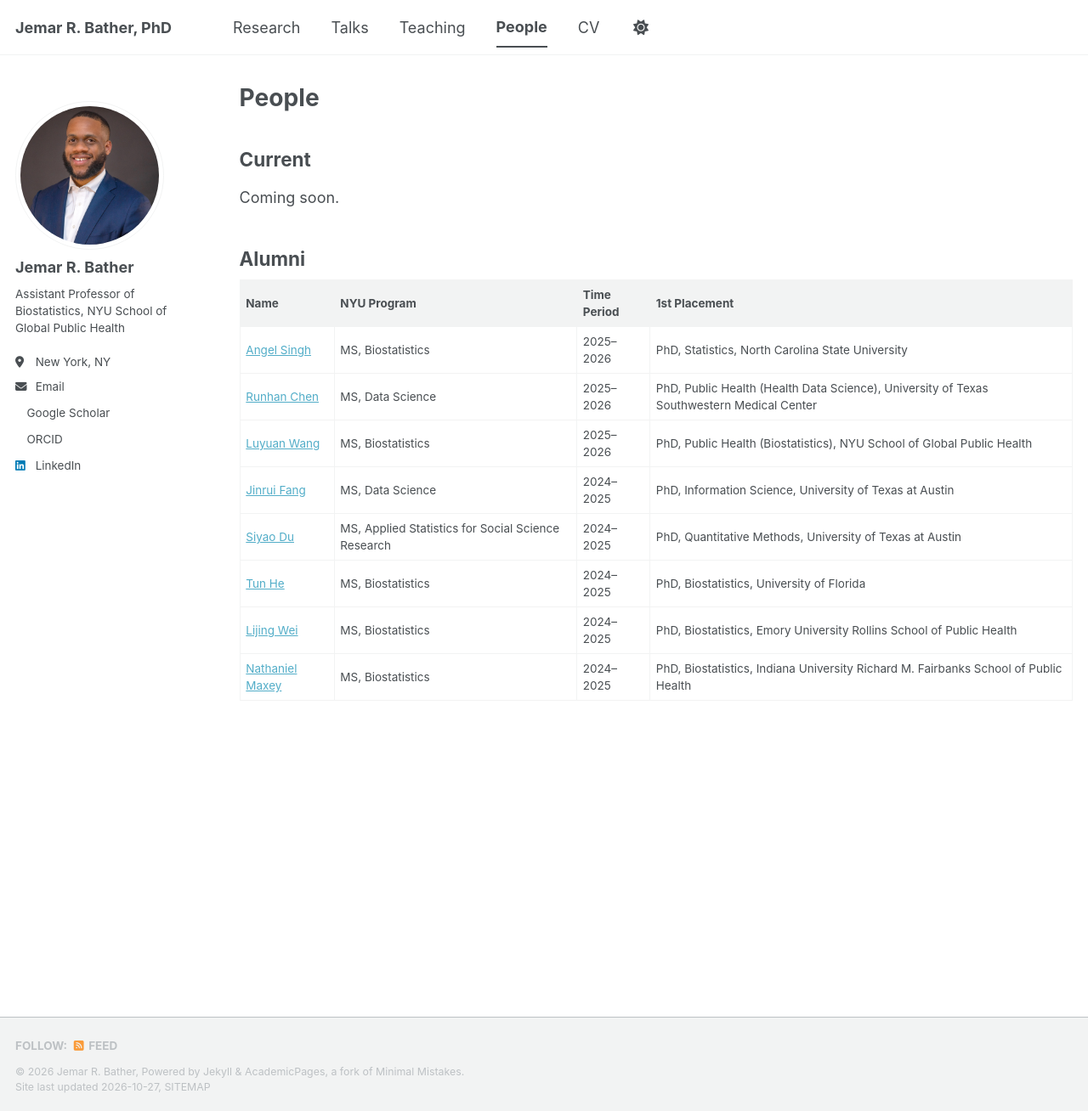
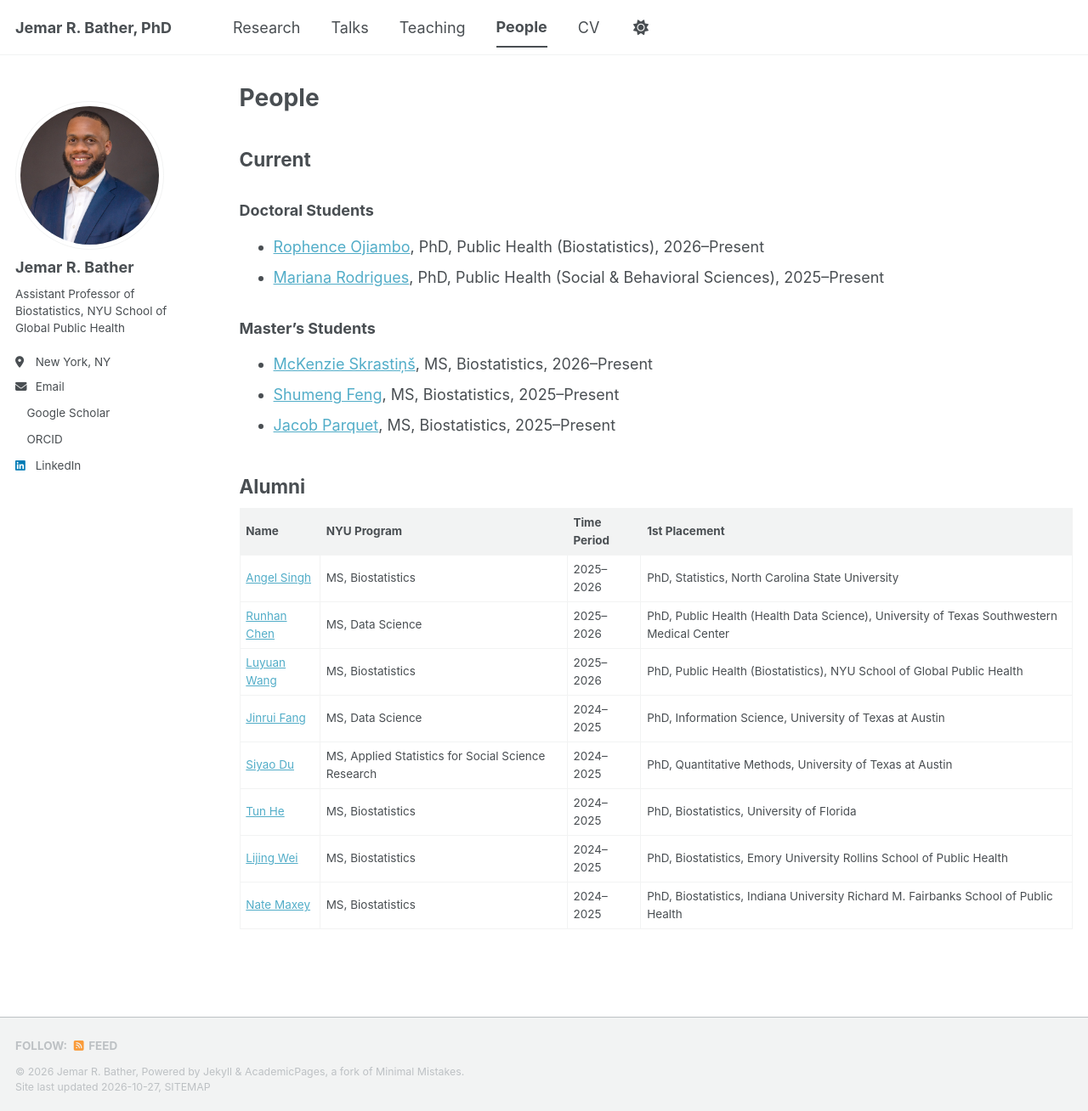
Before and after one commit to jemarbather/jemarbather.github.io, a Jekyll site: the page built from _pages/people.md, in a window 1280 px wide and 1308 px high. Shown: the whole window at 85% size. Built offline with Jekyll 4.4.1, drawn with Linux system fonts in a browser that asks for light colours; a script bundle is joined from its source files by our own code; a style sheet for code colours, icons or effects is not loaded.

Commit message:
Update people.md

```diff
--- a/_pages/people.md
+++ b/_pages/people.md
@@ -12,7 +12,17 @@ author_profile: true
 
 ## Current
 
-Coming soon.
+### Doctoral Students
+
+- [Rophence Ojiambo](https://www.linkedin.com/in/rophence-ojiambo-1b3a7b150/), PhD, Public Health (Biostatistics), 2026–Present
+- [Mariana Rodrigues](https://www.linkedin.com/in/marianaamarante/), PhD, Public Health (Social & Behavioral Sciences), 2025–Present
+
+### Master's Students
+
+- [McKenzie Skrastiņš](https://www.linkedin.com/in/mckenzie-skrasti%C5%86%C5%A1-501149280/), MS, Biostatistics, 2026–Present
+- [Shumeng Feng](https://www.linkedin.com/in/shumeng-feng/), MS, Biostatistics, 2025–Present
+- [Jacob Parquet](https://www.linkedin.com/in/jacob-parquet/), MS, Biostatistics, 2025–Present
+
 
 ## Alumni
 
@@ -25,4 +35,4 @@ Coming soon.
 | [Siyao Du](https://www.linkedin.com/in/siyao-du-479919190/) | MS, Applied Statistics for Social Science Research | 2024–2025 | PhD, Quantitative Methods, University of Texas at Austin |
 | [Tun He](https://www.linkedin.com/in/tunhe/) | MS, Biostatistics | 2024–2025 | PhD, Biostatistics, University of Florida |
 | [Lijing Wei](https://www.linkedin.com/in/kaylenwei/) | MS, Biostatistics | 2024–2025 | PhD, Biostatistics, Emory University Rollins School of Public Health |
-| [Nathaniel Maxey](https://www.linkedin.com/in/nathaniel-maxey1/) | MS, Biostatistics | 2024–2025 | PhD, Biostatistics, Indiana University Richard M. Fairbanks School of Public Health |
+| [Nate Maxey](https://www.linkedin.com/in/nathaniel-maxey1/) | MS, Biostatistics | 2024–2025 | PhD, Biostatistics, Indiana University Richard M. Fairbanks School of Public Health |
```
